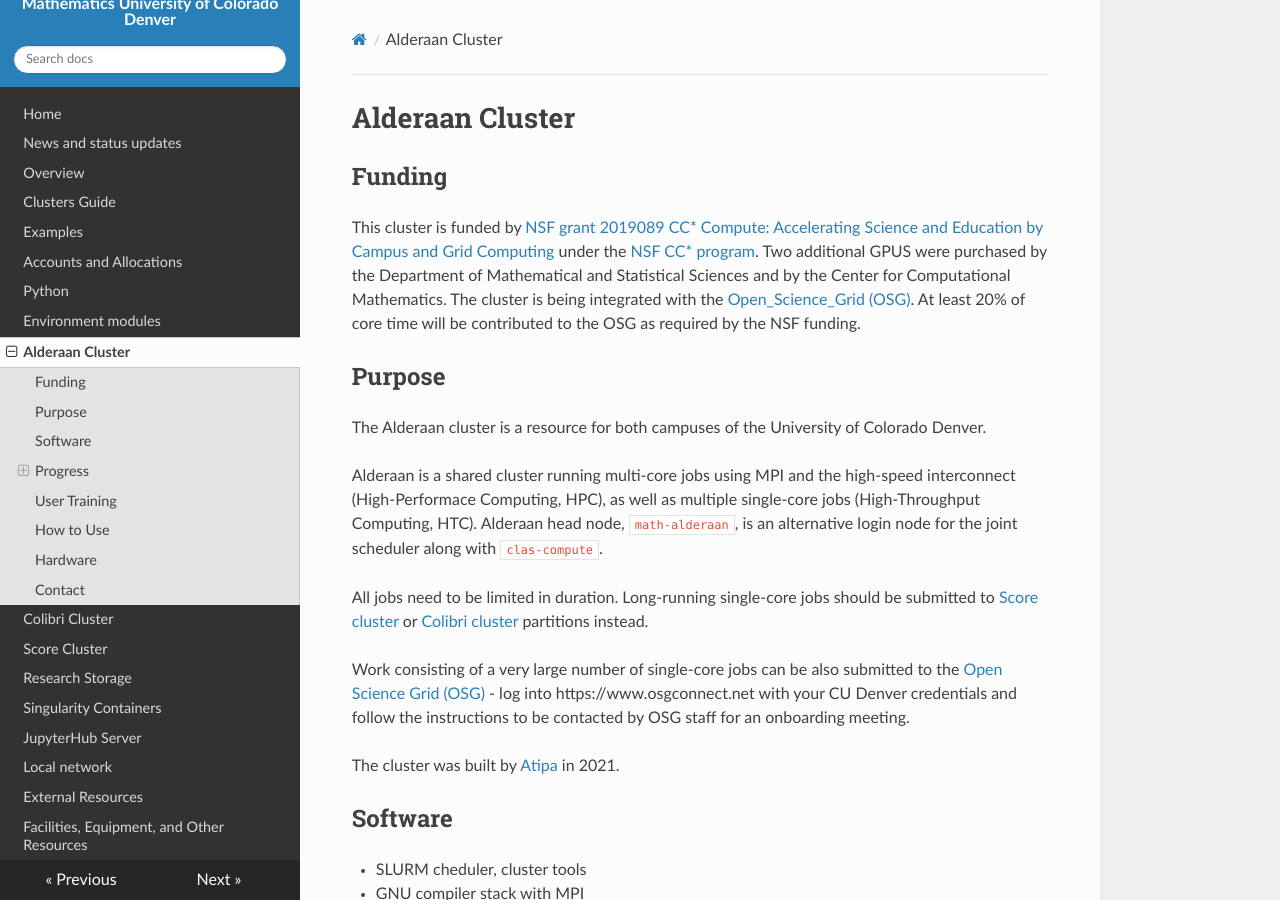
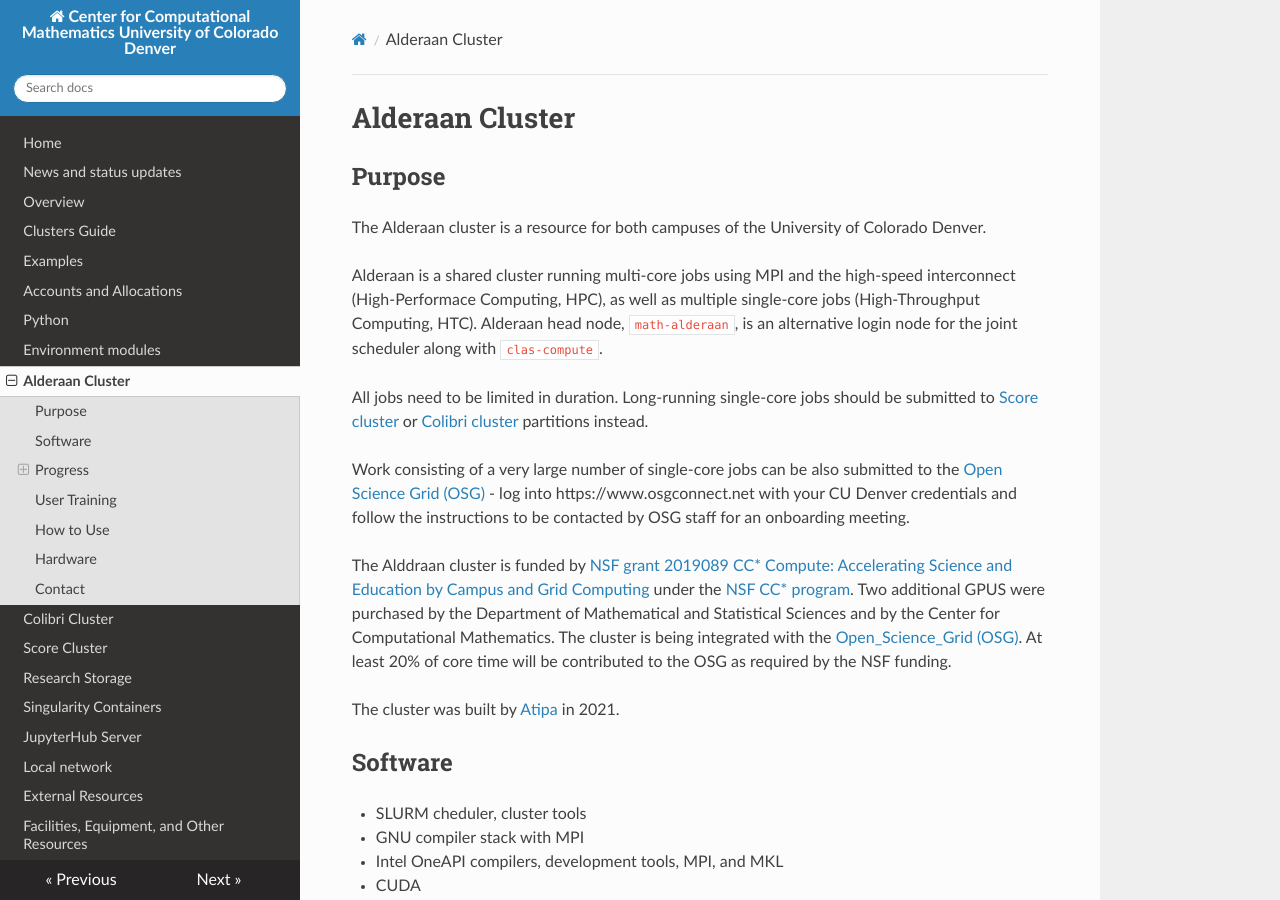
Before and after one commit to ccmucdenver/ccm-docs, an MkDocs documentation site: the page built from docs/alderaan.md, in a window 1280 px wide and 900 px high. Built offline with MkDocs 1.6.1, drawn with Linux system fonts in a browser that asks for light colours; nearby versions of some CDN libraries; part of the change alters nothing that is shown; some of the changed text lies outside the part shown.

Commit message:
reshuffled alderaan

```diff
--- a/docs/alderaan.md
+++ b/docs/alderaan.md
@@ -1,7 +1,5 @@
 # Alderaan Cluster
 
-## Funding
-This cluster is funded by [NSF grant 2019089 CC* Compute: Accelerating Science and Education by Campus and Grid Computing](https://www.nsf.gov/awardsearch/showAward?AWD_ID=2019089)  under the [NSF CC* program](https://www.nsf.gov/publications/pub_summ.jsp?ods_key=nsf20507). Two additional GPUS were purchased by the Department of Mathematical and Statistical Sciences and by the Center for Computational Mathematics. The cluster is being integrated with the [Open_Science_Grid (OSG)](https://opensciencegrid.org). At least 20% of core time will be contributed to the OSG as required by the NSF funding.
 
 ## Purpose
 The Alderaan cluster is a resource for both campuses of the University of Colorado Denver.
@@ -11,6 +9,8 @@ Alderaan is a shared cluster running multi-core jobs using MPI and the high-spee
 All jobs need to be limited in duration. Long-running single-core jobs should be submitted to [Score cluster](../score/) or [Colibri cluster](../colibri/)  partitions instead.
 
 Work consisting of a very large number of single-core jobs can be also submitted to the [Open Science Grid (OSG)](https://opensciencegrid.org) - log into https://www.osgconnect.net with your CU Denver credentials and follow the instructions to be contacted by OSG staff for an onboarding meeting.
+
+The Alddraan cluster is funded by [NSF grant 2019089 CC* Compute: Accelerating Science and Education by Campus and Grid Computing](https://www.nsf.gov/awardsearch/showAward?AWD_ID=2019089)  under the [NSF CC* program](https://www.nsf.gov/publications/pub_summ.jsp?ods_key=nsf20507). Two additional GPUS were purchased by the Department of Mathematical and Statistical Sciences and by the Center for Computational Mathematics. The cluster is being integrated with the [Open_Science_Grid (OSG)](https://opensciencegrid.org). At least 20% of core time will be contributed to the OSG as required by the NSF funding.
 
 The cluster was built by [Atipa](https://www.atipa.com) in 2021.
 
@@ -38,8 +38,9 @@ The cluster was built by [Atipa](https://www.atipa.com) in 2021.
 ### Spring semester 2022
 * Scaling up availability and user base, installing custom software on request.
 * Added 2 GPUs
-* Running OSG jobs to satisfy the 20% core time funding requirement in progress
+* Running OSG jobs to satisfy the 20% core time funding requirement coming soon.
 * OnDemand web access to the cluster for Jupyterhub and remote desktop in progress
+* Allocation limits and storage quotas not in effect yet
 
 
 ## User Training
```
